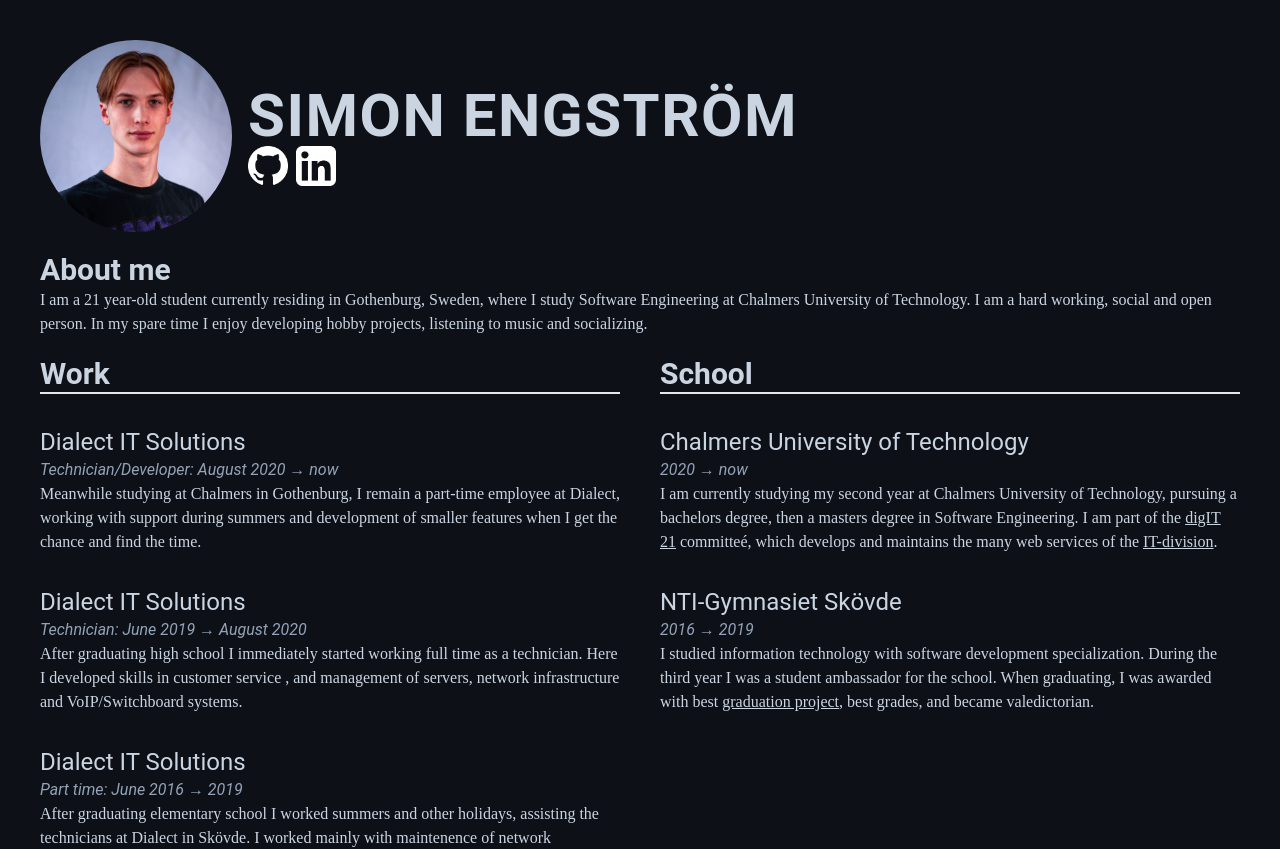
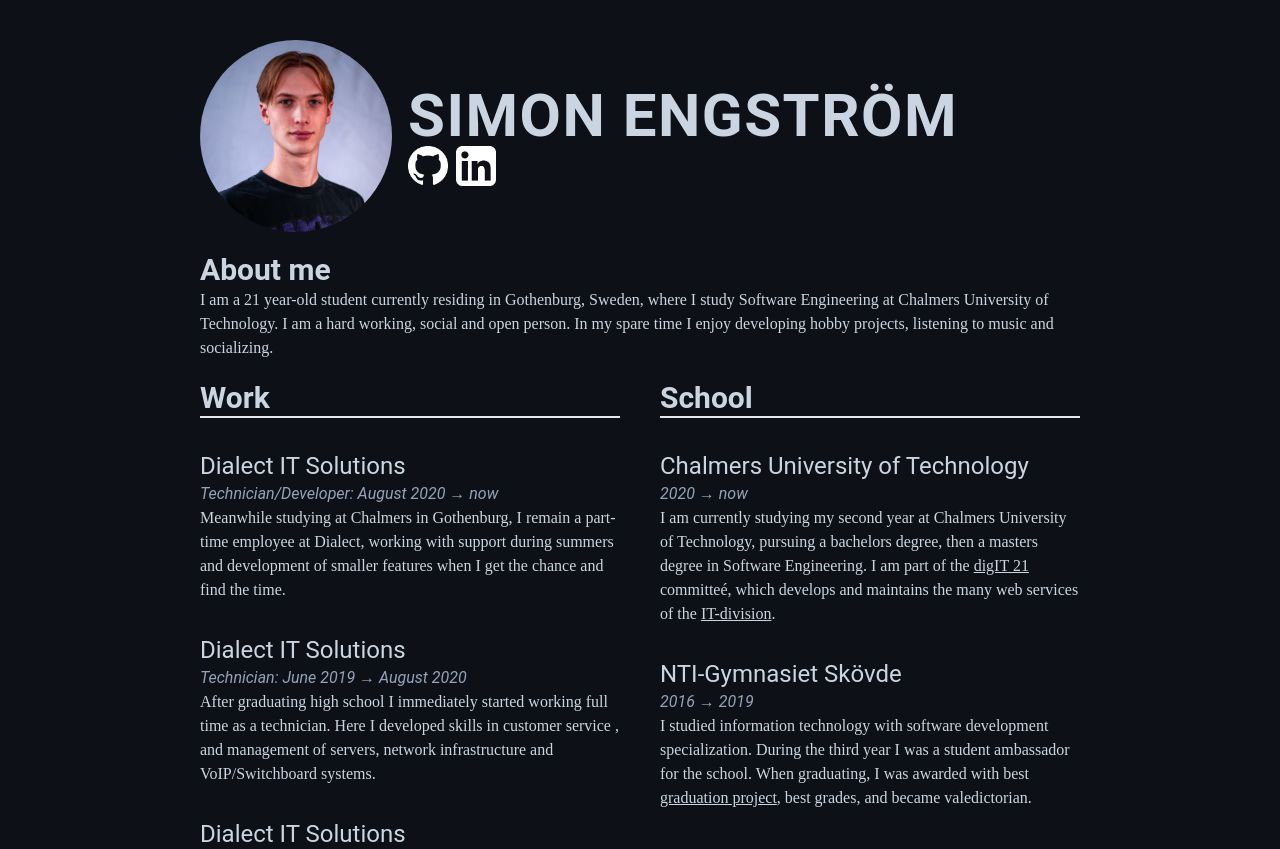
Before and after one commit to simonengstrm/simonengstrm.github.io, a Next.js app: page / in a window 1280 px wide. Shown: the top 849 px of the page. Built offline with nearby package versions, Linux system fonts and the light colour scheme.

Commit message:
something again

```diff
--- a/pages/index.tsx
+++ b/pages/index.tsx
@@ -110,7 +110,7 @@ function Content() {
 export default function Home() {
 
     return (
-        <div className="md:mx- mb-10">
+        <div className="md:mx-40 mb-10">
             <Header/>
             <Content/>
         </div>
```
